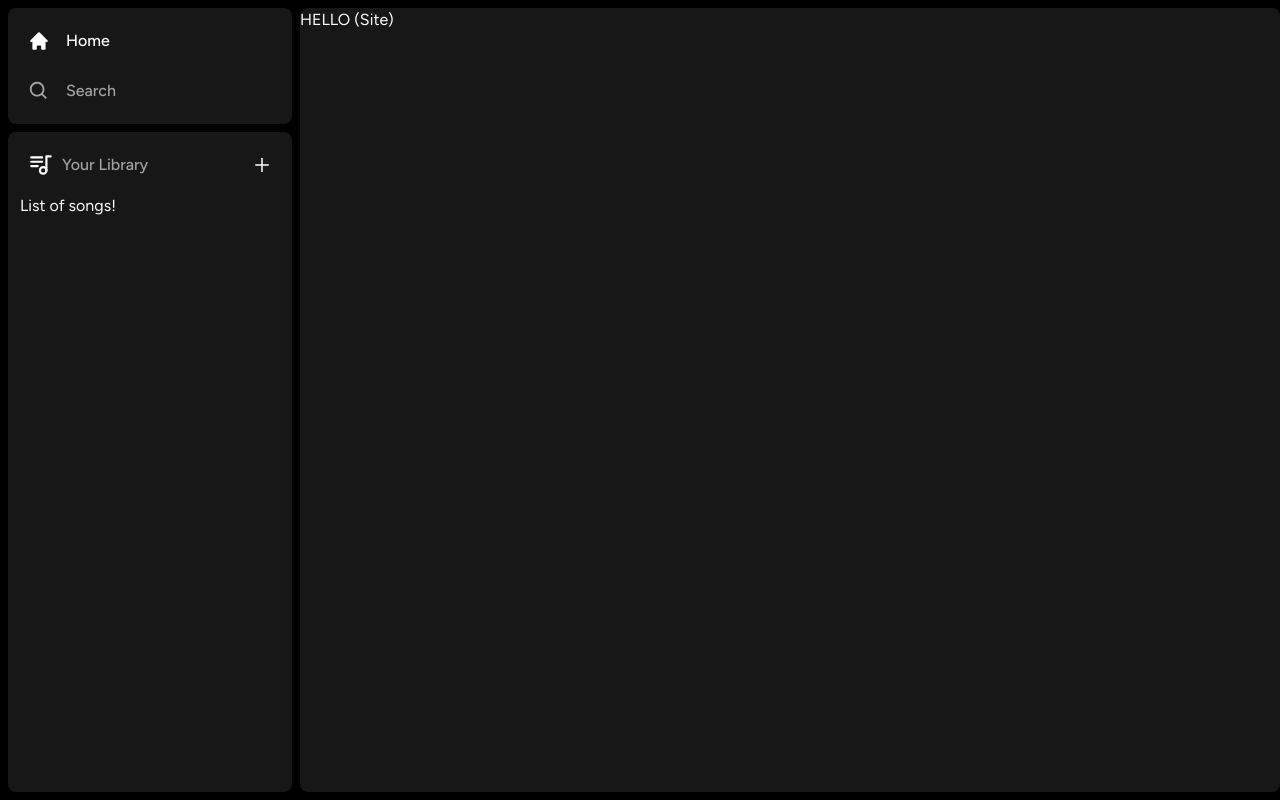
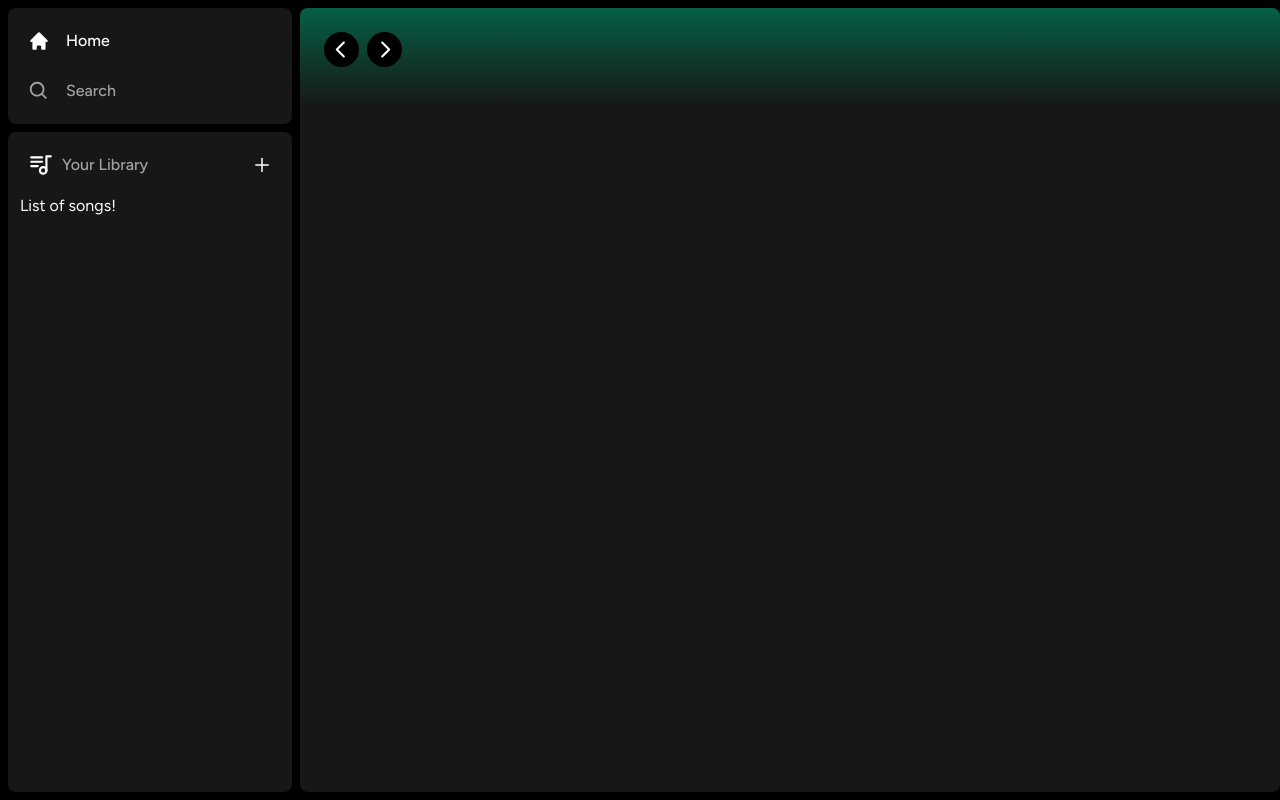
Before and after one commit to MichaelNgCen/Twicify-2.0, a Next.js app: page / in a window 1280 px wide. Built offline with nearby package versions, Linux system fonts and the light colour scheme.

Commit message:
add 2 buttons

```diff
--- a/app/(site)/page.tsx
+++ b/app/(site)/page.tsx
@@ -1,3 +1,11 @@
+import Header from "@/components/Header";
+
 export default function Home() {
-  return <div className="bg-neutral-900 rounded-lg h-full w-full overflow-hidden overflow-y-auto"> HELLO (Site) </div>;
+  return (
+    <div className="bg-neutral-900 rounded-lg h-full w-full overflow-hidden overflow-y-auto">
+      <Header>
+        Header
+      </Header>
+    </div>
+  );
 }
--- /dev/null
+++ b/components/Header.tsx
@@ -0,0 +1,38 @@
+"use client";
+
+import React from "react";
+import { useRouter } from "next/navigation";
+import { twMerge } from "tailwind-merge";
+import { RxCaretLeft, RxCaretRight } from "react-icons/rx";
+
+interface HeaderProps {
+  children: React.ReactNode;
+  className?: string;
+}
+
+const Header: React.FC<HeaderProps> = ({ children, className }) => {
+  const router = useRouter();
+
+  const handleLogout = () => {};
+  return (
+    <div
+      className={twMerge(
+        `h-fit bg-gradient-to-b from-emerald-800 p-6`,
+        className
+      )}
+    >
+      <div className="w-full mb-4 flex items-center justify-between">
+        <div className="hidden md:flex gap-x-2 items-center">
+          <button className="rounded-full bg-black flex items-center justify-center hover:opacity-75 transition">
+            <RxCaretLeft className="text-white" size={35}></RxCaretLeft>
+          </button>
+          <button className="rounded-full bg-black flex items-center justify-center hover:opacity-75 transition">
+            <RxCaretRight className="text-white" size={35}></RxCaretRight>
+          </button>
+        </div>
+      </div>
+    </div>
+  );
+};
+
+export default Header;
```
